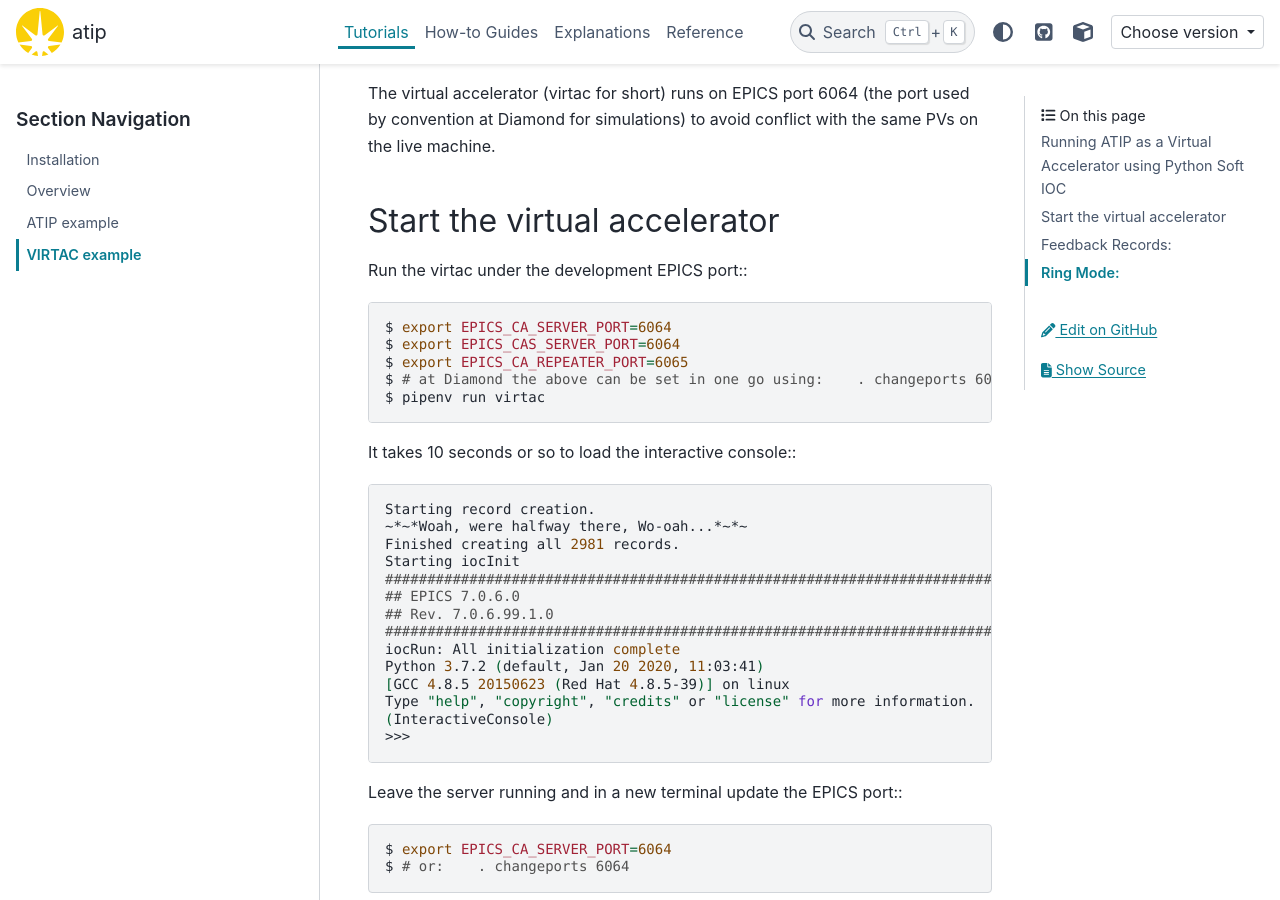
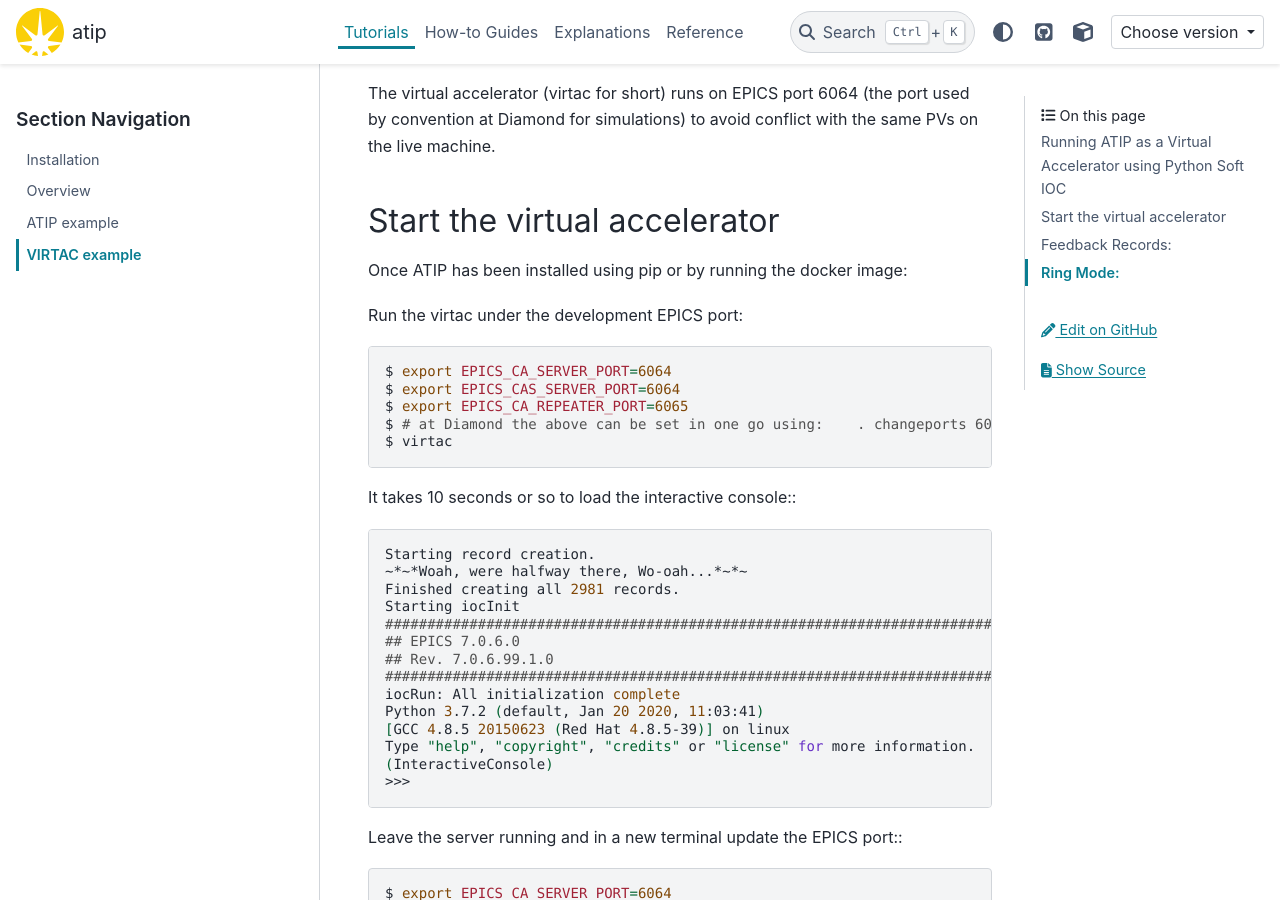
Before and after one commit to DiamondLightSource/atip, a Sphinx documentation site: the page built from docs/tutorials/virtac_example.md, in a window 1280 px wide and 900 px high, scrolled down 371 px. Built offline with Sphinx 7.4.7 and the PyData theme 0.15.4, drawn with Linux system fonts in a browser that asks for light colours; pages that are not in the unit, such as notebooks, are missing from menus; the version number could not be read and is left out.

Commit message:
Removed references to pipenv

```diff
--- a/INSTALL.rst
+++ b/INSTALL.rst
@@ -20,11 +20,10 @@
     $ cd <source-directory>
     $ git clone https://github.com/DiamondLightSource/atip.git
 
-2. Create a pipenv and install the dependencies::
+2. From within a python virtual environment, install the dependencies::
 
     $ cd atip
-    $ pipenv install --dev
-    $ pipenv shell
+    $ pip install -e ./
 
 3. Run the tests to ensure everything is working correctly::
 
--- a/docs/tutorials/virtac_example.md
+++ b/docs/tutorials/virtac_example.md
@@ -15,14 +15,16 @@
 
 ## Start the virtual accelerator
 
-Run the virtac under the development EPICS port::
+Once ATIP has been installed using pip or by running the docker image:
+
+Run the virtac under the development EPICS port:
 
 :::{code-block} bash
 $ export EPICS_CA_SERVER_PORT=6064
 $ export EPICS_CAS_SERVER_PORT=6064
 $ export EPICS_CA_REPEATER_PORT=6065
 $ # at Diamond the above can be set in one go using:    . changeports 6064
-$ pipenv run virtac
+$ virtac
 :::
 
 It takes 10 seconds or so to load the interactive console::
@@ -127,7 +129,7 @@
 For example::
 
 :::{code-block} bash
-$ pipenv run virtac I04
+$ virtac I04
 $ export RINGMODE=I04
 $ caput SR-CS-RING-01:MODE 3
 $ # Having none of these set would also start in mode 'I04'.
```
